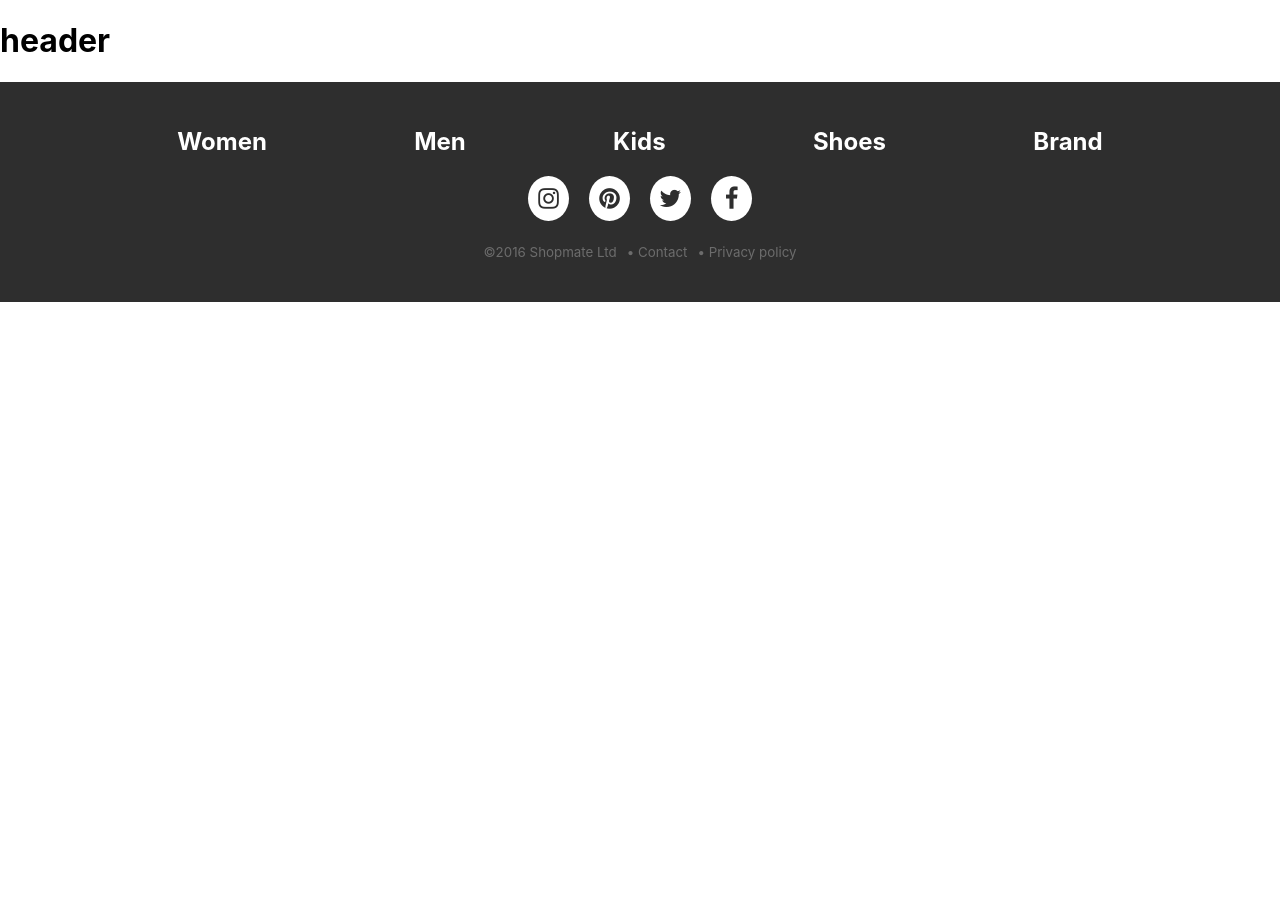
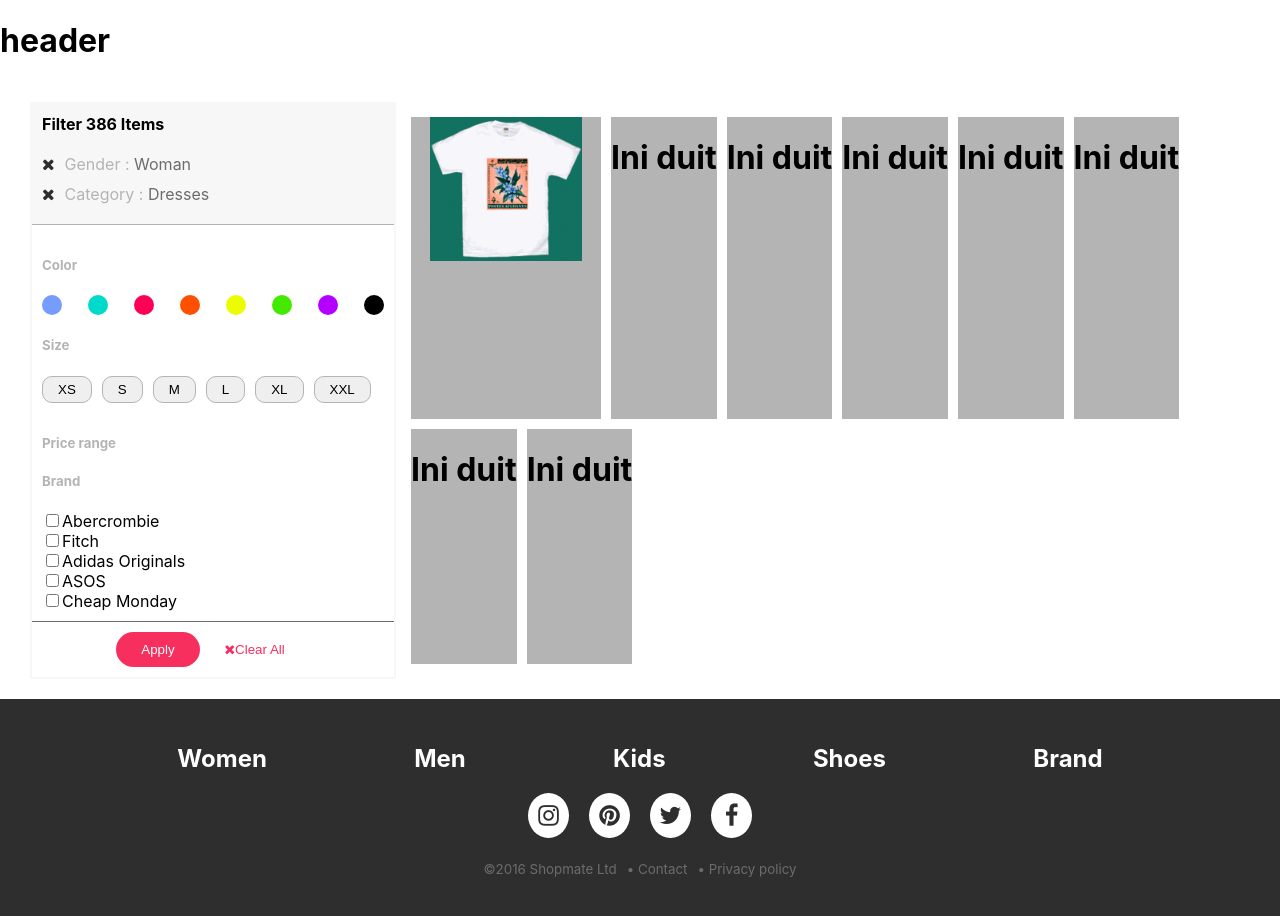
Before and after one commit to rifqhiyr/webstore, a React (Create React App) app: page / in a window 1280 px wide. Shown: the top 916 px of the page. Before the commit the page ends 800 px from the top, so only its background shows below. Built offline with nearby package versions, Linux system fonts and the light colour scheme.

Commit message:
[Fresly] - 50% create component card with sidebar

```diff
--- /dev/null
+++ b/src/assets/scss/CardSidebar.scss
@@ -0,0 +1,152 @@
+@import "./variables";
+
+.card-sidebar {
+  width: 100%;
+  display: flex;
+  flex-direction: row;
+  box-sizing: border-box;
+  padding: 20px 30px;
+  // background-color: $color-dark-4;
+  .sidebar {
+    width: 30%;
+    box-sizing: border-box;
+    border: 2px solid $color-dark-4;
+    .filter {
+      background-color: $color-dark-4;
+      padding: 10px;
+      border-bottom: 1px solid $color-dark-3;
+      h4 {
+        margin: 0 0 20px;
+      }
+      p {
+        margin: 0 0 10px;
+        color: $color-dark-3;
+        i {
+          margin: 0 10px 0 0;
+          color: $color-dark-1;
+        }
+        span {
+          color: $color-dark-2;
+        }
+      }
+    }
+    .criteria {
+      padding: 10px;
+      border-bottom: 1px solid $color-dark-2;
+      .color--button {
+        h5 {
+          color: $color-dark-3;
+        }
+        .button__list {
+          display: flex;
+          justify-content: space-between;
+          input[type="button"] {
+            width: 10px;
+            height: 10px;
+            padding: 10px;
+            border: none;
+            border-radius: 50%;
+            cursor: pointer;
+            &.color1 {
+              background-color: #779CFF;
+            }
+            &.color2 {
+              background-color: #00DACB;
+            }
+            &.color3 {
+              background-color: #FF0058;
+            }
+            &.color4 {
+              background-color: #FF5000;
+            }
+            &.color5 {
+              background-color: #ECFD00;
+            }
+            &.color6 {
+              background-color: #43EA00;
+            }
+            &.color7 {
+              background-color: #B300FF;
+            }
+            &.color8 {
+              background-color: #000000;
+            }
+            &:hover {
+              opacity: 0.5;
+            }
+          }
+        }
+      }
+      .size--button {
+        h5 {
+          color: $color-dark-3;
+        }
+        .button__list2 {
+          display: flex;
+          flex-wrap: wrap;
+          justify-content: flex-start;
+          button {
+            margin: 0 10px 10px 0;
+            border-radius: 10px;
+            border: 1px solid $color-dark-3;
+            padding: 5px 15px;
+            &:hover {
+              background-color: #FF0058;
+              color: $color-dark-5;
+            }
+          }
+        }
+      }
+      .price--range {
+        h5 {
+          color: $color-dark-3;
+        }
+      }
+      .brand--list {
+        h5 {
+          color: $color-dark-3;
+        }
+        .brand__list--checkbox {
+
+        }
+      }
+    }
+    .button--filter {
+      display: flex;
+      justify-content: center;
+      margin: 10px 0;
+      button {
+        border: none;
+        padding: 10px 25px;
+        border-radius: 20px;
+        &:hover {
+          cursor: pointer;
+        }
+        &.button__apply {
+          background-color: $color-primary;
+          color: $color-dark-5;
+        }
+        &.button__clear {
+          background-color: transparent;
+          color: $color-primary;
+        }
+      }
+    }
+  }
+  .cardlist {
+    width: 70%;
+    box-sizing: border-box;
+    padding: 10px;
+    display: flex;
+    flex-direction: row;
+    flex-wrap: wrap;
+    .card--stuff {
+      background-color: $color-dark-3;
+      margin: 5px;
+      text-align: center;
+      img {
+        width: 80%;
+      }
+    }
+  }
+}
--- /dev/null
+++ b/src/components/CardSidebar.js
@@ -0,0 +1,124 @@
+import React, { Component } from "react";
+import "../assets/scss/CardSidebar.scss";
+
+class CardSidebar extends Component {
+  render() {
+    return (
+      <div className="card-sidebar">
+        <div className="sidebar">
+          <div className="filter">
+            <h4>Filter 386 Items</h4>
+            <p>
+            <i class="fa fas fa-times"></i>
+              Gender : <span>Woman</span>
+            </p>
+            <p>
+              <i class="fa fas fa-times"></i>
+              Category : <span>Dresses</span>
+            </p>
+          </div>
+          <div className="criteria">
+            <div className="color--button">
+              <h5>Color</h5>
+              <div className="button__list">
+                <input name="button__color--list" type="button" className="color1" />
+                <input name="button__color--list" type="button" className="color2"/>
+                <input name="button__color--list" type="button" className="color3"/>
+                <input name="button__color--list" type="button" className="color4"/>
+                <input name="button__color--list" type="button" className="color5"/>
+                <input name="button__color--list" type="button" className="color6"/>
+                <input name="button__color--list" type="button" className="color7"/>
+                <input name="button__color--list" type="button" className="color8"/>
+              </div>
+            </div>
+            <div className="size--button">
+              <h5>Size</h5>
+              <div className="button__list2">
+                <button>XS</button>
+                <button>S</button>
+                <button>M</button>
+                <button>L</button>
+                <button>XL</button>
+                <button>XXL</button>
+              </div>
+            </div>
+            <div className="price--range">
+              <h5>Price range</h5>
+            </div>
+            <div className="brand--list">
+              <h5>Brand</h5>
+              <div className="brand__list--checkbox">
+                <div className="list__checkbox">
+                  <input type="checkbox" />
+                  <label>Abercrombie</label>
+                </div>
+                <div className="list__checkbox">
+                  <input type="checkbox" />
+                  <label>Fitch</label>
+                </div>
+                <div className="list__checkbox">
+                  <input type="checkbox" />
+                  <label>Adidas Originals</label>
+                </div>
+                <div className="list__checkbox">
+                  <input type="checkbox" />
+                  <label>ASOS</label>
+                </div>
+                <div className="list__checkbox">
+                  <input type="checkbox" />
+                  <label>Cheap Monday</label>
+                </div>
+              </div>
+            </div>
+          </div>
+          <div className="button--filter">
+            <button className="button__apply">Apply</button>
+            <button className="button__clear"><i class="fa fas fa-times"></i>Clear All</button>
+          </div>
+        </div>
+        <div className="cardlist">
+          <div className="card--stuff">
+            <img src={require("../assets/images/afghan-flower.gif")} />
+          </div>
+          <div className="card--stuff">
+            <h1>
+              Ini duit
+            </h1>
+          </div>
+          <div className="card--stuff">
+            <h1>
+              Ini duit
+            </h1>
+          </div>
+          <div className="card--stuff">
+            <h1>
+              Ini duit
+            </h1>
+          </div>
+          <div className="card--stuff">
+            <h1>
+              Ini duit
+            </h1>
+          </div>
+          <div className="card--stuff">
+            <h1>
+              Ini duit
+            </h1>
+          </div>
+          <div className="card--stuff">
+            <h1>
+              Ini duit
+            </h1>
+          </div>
+          <div className="card--stuff">
+            <h1>
+              Ini duit
+            </h1>
+          </div>
+        </div>
+      </div>
+    )
+  }
+}
+
+export default CardSidebar;
--- a/src/components/views/HomePage.js
+++ b/src/components/views/HomePage.js
@@ -1,5 +1,6 @@
 import React, { Component } from "react";
 import Footer from "../Footer"
+import CardSidebar from "../CardSidebar";
 
 export default class HomePage extends Component {
   state = {
@@ -9,6 +10,7 @@ export default class HomePage extends Component {
     return (
       <div>
         <h1>header</h1>
+        <CardSidebar />
         <Footer backColorFooter={this.state.backColorFooter} />
       </div>
     );
```
Also changed, not shown: src/assets/scss/Footer.scss (line endings or trailing spaces).
